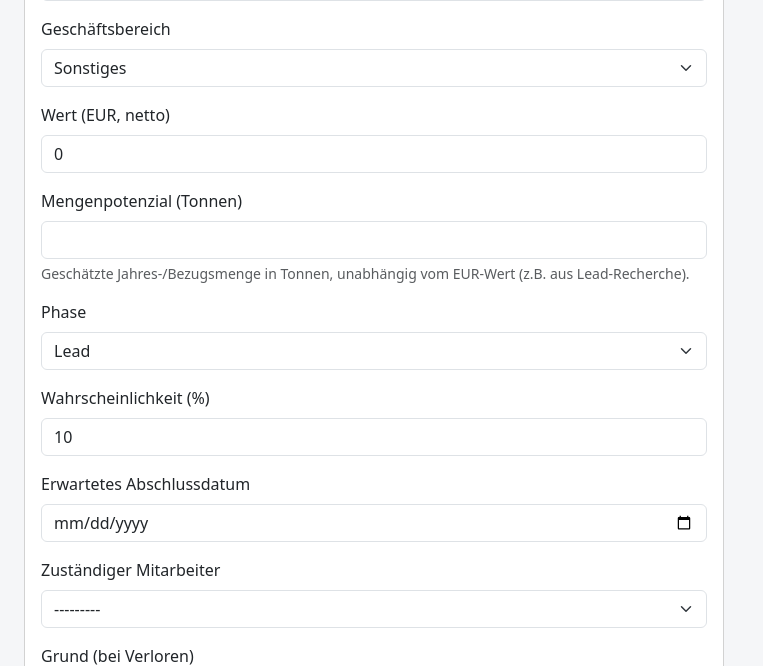
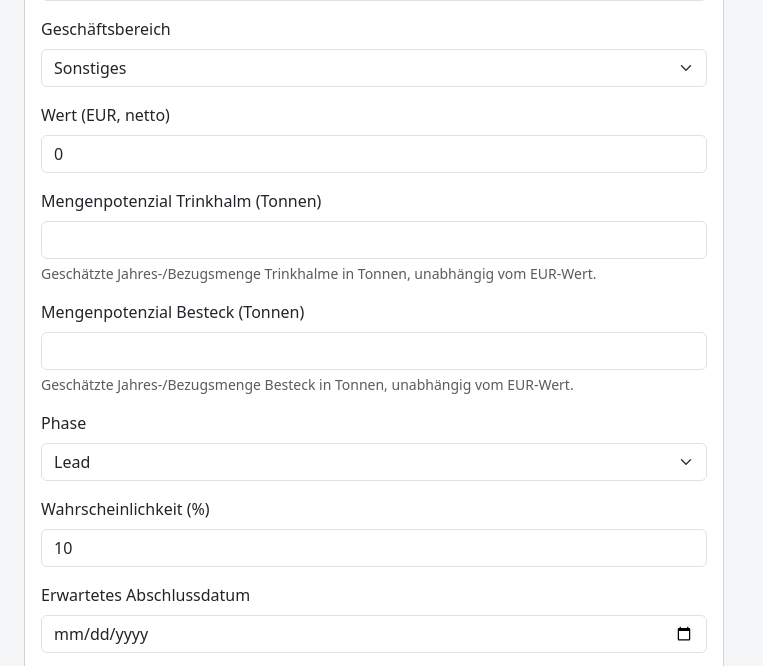
Before and after one commit to eckopack/crm, a Django app: page /deals/neu/ in a window 1280 px wide. Shown: the part 393-1059 px from the top of the page, without its empty margins (0-763 px from the left). Run offline with Django 5.2, Linux system fonts and the light colour scheme; the visitor is signed in with stand-in values (Sample User, id 1); data comes from the database, SQL or seed files in the repository; data that the repository does not hold is empty; parts of the project's set-up code (start-up, migrations or seed data) failed here and were passed over.

Commit message:
Mengenpotenzial in Deals nach Trinkhalm/Besteck aufteilen
Bisher gab es ein einzelnes Mengenpotenzial-Feld (Tonnen) je Deal. Auf
Wunsch von Björn wird das jetzt nach Produktkategorie getrennt, weil sich
daraus unterschiedliche Stückzahlen ergeben:

- potenzial_tonnen_trinkhalm / potenzial_tonnen_besteck ersetzen das alte
  potenzial_tonnen-Feld (beide weiterhin optional auf Modellebene, im
  Formular aber Pflichtfeld wie zuvor).
- Deal.stueck_trinkhalm / stueck_besteck errechnen daraus automatisch die
  geschätzte Stückzahl, berechnete @property statt gespeicherter Wert,
  damit die Zahl nicht veraltet, wenn die Gramm-Annahmen sich mal ändern.
  Trinkhalm: 1,0 g/Stück (wie Migration 0032, ARBOBLEND). Besteck:
  4,25 g/Stück, gemittelt aus Klein- (2,5 g) und Großbesteck (6,0 g), weil
  ein Deal keine Aufteilung nach Besteckgröße erfasst - grobe Schätzung,
  keine exakte Angabe.
- Deal.potenzial_tonnen_gesamt summiert beide Kategorien für Pipeline-/
  Listen-Summen, die bisher auf dem einzelnen Feld basierten.
- Migration 0034 übernimmt bestehende Werte vollständig nach "Besteck"
  (Björns Entscheidung: "erstmal alle mengenpotenziale bei besteck lassen,
  ich ändere danach manuell") - eine automatische Zuordnung zu Trinkhalm
  wäre geraten gewesen.
- Deal-Formular zeigt beim Eintippen der Tonnen live eine grobe
  Stückzahl-Schätzung an.
- Lead-Import/-Export angepasst: der Import kennt die Kategorie nicht und
  schreibt importierte Werte vollständig nach Besteck (Achtung: ein
  erneuter Import überschreibt dieses Feld aus der Excel-Quelle - das war
  beim alten Einzelfeld genauso, ist jetzt aber relevanter, weil manuelle
  Trinkhalm-Umbuchungen dadurch überschrieben werden könnten).

Co-Authored-By: Claude Sonnet 5 <noreply@anthropic.com>
Claude-Session: https://claude.ai/code/session_017NuCzmsLBxysTxn98sm2vo

```diff
--- a/vertrieb/forms.py
+++ b/vertrieb/forms.py
@@ -78,7 +78,8 @@ class DealForm(BootstrapFormMixin, forms.ModelForm):
     class Meta:
         model = Deal
         fields = [
-            "titel", "firma", "kontakt", "geschaeftsbereich", "wert", "potenzial_tonnen", "phase",
+            "titel", "firma", "kontakt", "geschaeftsbereich", "wert",
+            "potenzial_tonnen_trinkhalm", "potenzial_tonnen_besteck", "phase",
             "wahrscheinlichkeit", "erwartetes_abschlussdatum", "zustaendiger",
             "verloren_grund", "notizen",
         ]
@@ -97,7 +98,8 @@ class DealForm(BootstrapFormMixin, forms.ModelForm):
         # Deals ohne Wert nicht durch eine Migration zwangsweise invalide würden - erzwungen
         # wird die Angabe stattdessen hier, sobald ein Deal angelegt oder als nächstes
         # bearbeitet wird.
-        self.fields["potenzial_tonnen"].required = True
+        self.fields["potenzial_tonnen_trinkhalm"].required = True
+        self.fields["potenzial_tonnen_besteck"].required = True
 
 
 class AktivitaetForm(BootstrapFormMixin, forms.ModelForm):
--- a/vertrieb/management/commands/export_leadliste.py
+++ b/vertrieb/management/commands/export_leadliste.py
@@ -68,14 +68,16 @@ class Command(BaseCommand):
         ws = wb.create_sheet("Leads")
         self._header(ws, "CRM-Export · Deals/Leads", [
             "Lead-ID (extern)", "CRM-ID", "Titel", "Firma", "Kontakt", "Geschäftsbereich", "Phase",
-            "Wert (EUR)", "Potenzial (t)", "Wahrscheinlichkeit (%)", "Gewichteter Wert (EUR)",
+            "Wert (EUR)", "Potenzial Trinkhalm (t)", "Potenzial Besteck (t)",
+            "Wahrscheinlichkeit (%)", "Gewichteter Wert (EUR)",
             "Erw. Abschluss", "Zuständiger", "Notizen",
         ])
         for d in Deal.objects.select_related("firma", "kontakt").order_by("firma__name", "titel"):
             ws.append([
                 d.externe_id, d.pk, d.titel, d.firma.name, str(d.kontakt) if d.kontakt else "",
                 d.get_geschaeftsbereich_display(), d.get_phase_display(), float(d.wert),
-                float(d.potenzial_tonnen) if d.potenzial_tonnen is not None else None,
+                float(d.potenzial_tonnen_trinkhalm) if d.potenzial_tonnen_trinkhalm is not None else None,
+                float(d.potenzial_tonnen_besteck) if d.potenzial_tonnen_besteck is not None else None,
                 d.wahrscheinlichkeit, float(d.gewichteter_wert),
                 d.erwartetes_abschlussdatum.isoformat() if d.erwartetes_abschlussdatum else "",
                 str(d.zustaendiger) if d.zustaendiger else "", d.notizen,
--- a/vertrieb/models.py
+++ b/vertrieb/models.py
@@ -43,6 +43,17 @@ PHASE_STANDARD_WAHRSCHEINLICHKEIT = {
     "gewonnen": 100,
     "verloren": 0,
 }
+
+# 24.10.2026, auf Wunsch von Björn: Gramm-pro-Stück-Werte zur automatischen Umrechnung von
+# Deal.potenzial_tonnen_trinkhalm/_besteck (Tonnen) in eine geschätzte Stückzahl - siehe
+# Deal.stueck_trinkhalm/stueck_besteck unten. Trinkhalm = 1,0 g/Stück, identisch zu
+# GRAMM_JE_STUECK_STROH in Migration 0032 (ARBOBLEND). Besteck = 4,25 g/Stück, der einfache
+# Durchschnitt aus Klein- (2,5 g) und Großbesteck (6,0 g) aus derselben Migration - auf
+# Björns ausdrücklichen Wunsch gemittelt ("bei Besteck mitteln"), weil ein Deal keine
+# Aufteilung nach Besteckgröße erfasst. Das ist eine grobe Schätzung, keine exakte Angabe:
+# der tatsächliche Mix aus Klein-/Großbesteck je Deal ist nicht bekannt.
+GRAMM_JE_STUECK_TRINKHALM = Decimal("1.0")
+GRAMM_JE_STUECK_BESTECK = (Decimal("2.5") + Decimal("6.0")) / 2
 
 AKTIVITAET_TYP_CHOICES = [
     ("anruf", "Anruf"),
@@ -278,9 +289,21 @@ class Deal(models.Model):
         "Geschäftsbereich", max_length=30, choices=GESCHAEFTSBEREICH_CHOICES, default="sonstiges"
     )
     wert = models.DecimalField("Wert (EUR, netto)", max_digits=12, decimal_places=2, default=0)
-    potenzial_tonnen = models.DecimalField(
-        "Mengenpotenzial (Tonnen)", max_digits=10, decimal_places=2, null=True, blank=True,
-        help_text="Geschätzte Jahres-/Bezugsmenge in Tonnen, unabhängig vom EUR-Wert (z.B. aus Lead-Recherche).",
+    # 24.10.2026, auf Wunsch von Björn: das bisherige einzelne Mengenpotenzial-Feld wird nach
+    # Produktkategorie aufgeteilt, weil die Gramm-pro-Stück-Werte (und damit die daraus
+    # errechnete Stückzahl) für Trinkhalme und Besteck unterschiedlich sind (siehe
+    # GRAMM_JE_STUECK_TRINKHALM/GRAMM_JE_STUECK_BESTECK unten, aus der Rezeptur-Datenmigration
+    # 0032: Trinkhalm 1,0 g/Stück, Besteck gemittelt aus Klein-/Großbesteck). Bestehende Werte
+    # wurden per Datenmigration vollständig nach "Besteck" übernommen (Björns Entscheidung
+    # 24.10.2026: "erstmal alle mengenpotenziale bei besteck lassen, ich ändere danach
+    # manuell") - eine automatische Zuordnung zu Trinkhalm wäre geraten gewesen.
+    potenzial_tonnen_trinkhalm = models.DecimalField(
+        "Mengenpotenzial Trinkhalm (Tonnen)", max_digits=10, decimal_places=2, null=True, blank=True,
+        help_text="Geschätzte Jahres-/Bezugsmenge Trinkhalme in Tonnen, unabhängig vom EUR-Wert.",
+    )
+    potenzial_tonnen_besteck = models.DecimalField(
+        "Mengenpotenzial Besteck (Tonnen)", max_digits=10, decimal_places=2, null=True, blank=True,
+        help_text="Geschätzte Jahres-/Bezugsmenge Besteck in Tonnen, unabhängig vom EUR-Wert.",
     )
     phase = models.CharField("Phase", max_length=20, choices=DEAL_PHASE_CHOICES, default="lead")
     wahrscheinlichkeit = models.PositiveSmallIntegerField("Wahrscheinlichkeit (%)", default=10)
@@ -316,6 +339,31 @@ class Deal(models.Model):
     @property
     def ist_offen(self):
         return self.phase not in ("gewonnen", "verloren")
+
+    @property
+    def stueck_trinkhalm(self):
+        """Geschätzte Stückzahl aus potenzial_tonnen_trinkhalm, siehe GRAMM_JE_STUECK_TRINKHALM.
+        None, solange kein Tonnen-Wert erfasst ist (unterscheidet "nicht erfasst" von "0")."""
+        if self.potenzial_tonnen_trinkhalm is None:
+            return None
+        return (self.potenzial_tonnen_trinkhalm * Decimal("1000000")) / GRAMM_JE_STUECK_TRINKHALM
+
+    @property
+    def stueck_besteck(self):
+        """Geschätzte Stückzahl aus potenzial_tonnen_besteck, siehe GRAMM_JE_STUECK_BESTECK
+        (gemittelter Gramm-Wert aus Klein-/Großbesteck - grobe Schätzung, siehe dort)."""
+        if self.potenzial_tonnen_besteck is None:
+            return None
+        return (self.potenzial_tonnen_besteck * Decimal("1000000")) / GRAMM_JE_STUECK_BESTECK
+
+    @property
+    def potenzial_tonnen_gesamt(self):
+        """Summe aus Trinkhalm- und Besteck-Mengenpotenzial, fuer Pipeline-/Listen-Summen, die
+        bisher auf dem einzelnen potenzial_tonnen-Feld basierten. None nur, wenn beide Werte
+        fehlen - sonst wird das fehlende/leere Feld als 0 gewertet."""
+        if self.potenzial_tonnen_trinkhalm is None and self.potenzial_tonnen_besteck is None:
+            return None
+        return (self.potenzial_tonnen_trinkhalm or Decimal("0")) + (self.potenzial_tonnen_besteck or Decimal("0"))
 
     @property
     def ist_loeschbar(self):
--- a/vertrieb/templates/vertrieb/deal_form.html
+++ b/vertrieb/templates/vertrieb/deal_form.html
@@ -25,6 +25,28 @@ document.addEventListener("DOMContentLoaded", function () {
             }
         });
     }
+    // 24.10.2026, auf Wunsch von Björn: zeigt beim Eintippen der Tonnen direkt eine grobe
+    // Stückzahl-Schätzung an (Gramm/Stück siehe Deal.GRAMM_JE_STUECK_TRINKHALM/_BESTECK in
+    // models.py - Besteck ist ein gemittelter Wert aus Klein-/Großbesteck, siehe dort).
+    var GRAMM_JE_STUECK = {"trinkhalm": 1.0, "besteck": 4.25};
+    ["trinkhalm", "besteck"].forEach(function (kategorie) {
+        var input = document.getElementById("id_potenzial_tonnen_" + kategorie);
+        if (!input) return;
+        var hinweis = document.createElement("div");
+        hinweis.className = "form-text";
+        input.insertAdjacentElement("afterend", hinweis);
+        var aktualisieren = function () {
+            var tonnen = parseFloat(input.value.replace(",", "."));
+            if (!isNaN(tonnen) && tonnen >= 0) {
+                var stueck = Math.round((tonnen * 1000000) / GRAMM_JE_STUECK[kategorie]);
+                hinweis.textContent = "≈ " + stueck.toLocaleString("de-DE") + " Stück (grobe Schätzung)";
+            } else {
+                hinweis.textContent = "";
+            }
+        };
+        input.addEventListener("input", aktualisieren);
+        aktualisieren();
+    });
 });
 </script>
 {% endblock %}
--- a/vertrieb/templates/vertrieb/deal_list.html
+++ b/vertrieb/templates/vertrieb/deal_list.html
@@ -9,7 +9,7 @@
 <div class="card">
     <table class="table table-hover mb-0">
         <thead>
-        <tr><th>Titel</th><th>Firma</th><th>Phase</th><th>Wert</th><th>Menge (t)</th><th>Whk.</th><th>Erw. Abschluss</th><th>Zuständig</th></tr>
+        <tr><th>Titel</th><th>Firma</th><th>Phase</th><th>Wert</th><th>Menge gesamt (t)</th><th>Whk.</th><th>Erw. Abschluss</th><th>Zuständig</th></tr>
         </thead>
         <tbody>
         {% for d in deals %}
@@ -18,7 +18,7 @@
             <td>{{ d.firma.name }}</td>
             <td><span class="badge text-bg-light border">{{ d.get_phase_display }}</span></td>
             <td>{{ d.wert|floatformat:0 }} €</td>
-            <td>{{ d.potenzial_tonnen|floatformat:2|default:"–" }}</td>
+            <td>{{ d.potenzial_tonnen_gesamt|floatformat:2|default:"–" }}</td>
             <td>{{ d.wahrscheinlichkeit }}%</td>
             <td>{{ d.erwartetes_abschlussdatum|date:"d.m.Y"|default:"–" }}</td>
             <td>{{ d.zustaendiger|default:"–" }}</td>
--- a/vertrieb/templates/vertrieb/pipeline.html
+++ b/vertrieb/templates/vertrieb/pipeline.html
@@ -20,7 +20,7 @@
                     <div class="card-body p-2">
                         <a href="{{ deal.get_absolute_url }}" class="fw-semibold text-decoration-none d-block">{{ deal.titel }}</a>
                         <div class="small text-muted">{{ deal.firma.name }}</div>
-                        <div class="small">{{ deal.wert|floatformat:0 }} € · {{ deal.wahrscheinlichkeit }}%{% if deal.potenzial_tonnen is not None %} · {{ deal.potenzial_tonnen|floatformat:1 }} t{% endif %}</div>
+                        <div class="small">{{ deal.wert|floatformat:0 }} € · {{ deal.wahrscheinlichkeit }}%{% if deal.potenzial_tonnen_gesamt is not None %} · {{ deal.potenzial_tonnen_gesamt|floatformat:1 }} t{% endif %}</div>
                         {% if deal.ist_offen %}
                         <div class="dropdown mt-1">
                             <button class="btn btn-sm btn-outline-secondary dropdown-toggle" type="button" data-bs-toggle="dropdown">
--- a/vertrieb/views.py
+++ b/vertrieb/views.py
@@ -104,12 +104,17 @@ def pipeline_kanban(request):
     spalten = []
     for key, label in DEAL_PHASE_CHOICES:
         deals = Deal.objects.filter(phase=key).select_related("firma", "zustaendiger")
+        # 24.10.2026, auf Wunsch von Björn: Mengenpotenzial ist jetzt nach Trinkhalm/Besteck
+        # aufgeteilt (siehe Deal-Model) - die Spalten-Summe bleibt die Gesamt-Tonnage ueber
+        # beide Kategorien, deshalb beide Sum()-Aggregate einzeln holen und in Python addieren
+        # (ein SQL-Sum(F()+F()) wuerde bei NULL in einer der beiden Spalten NULL ergeben).
+        tonnen_agg = deals.aggregate(trinkhalm=Sum("potenzial_tonnen_trinkhalm"), besteck=Sum("potenzial_tonnen_besteck"))
         spalten.append({
             "key": key,
             "label": label,
             "deals": deals,
             "summe": deals.aggregate(s=Sum("wert"))["s"] or 0,
-            "tonnen_summe": deals.aggregate(s=Sum("potenzial_tonnen"))["s"] or 0,
+            "tonnen_summe": (tonnen_agg["trinkhalm"] or 0) + (tonnen_agg["besteck"] or 0),
         })
     return render(request, "vertrieb/pipeline.html", {"spalten": spalten})
 
```
Also changed, not shown: vertrieb/management/commands/import_leadliste.py (+6 -1 lines), vertrieb/templates/vertrieb/deal_detail.html (+12 -1 lines), vertrieb/migrations/0034_deal_mengenpotenzial_trinkhalm_besteck.py (added).
